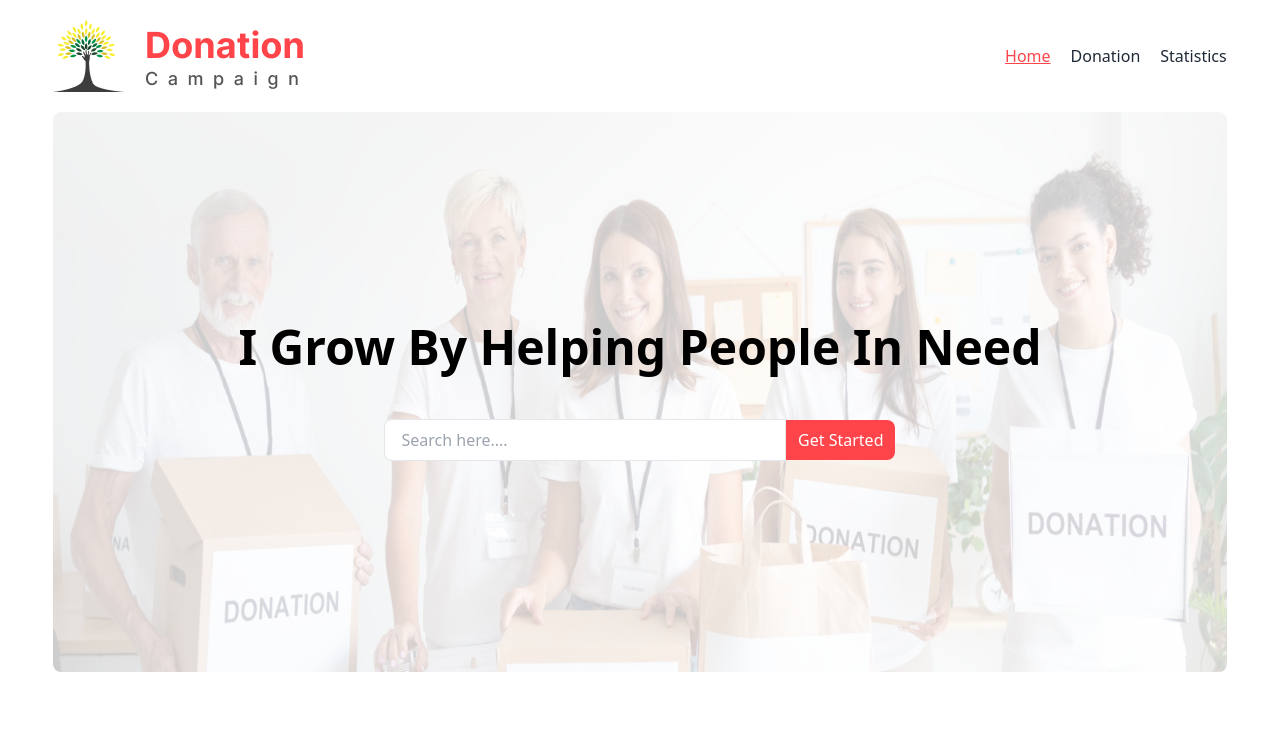
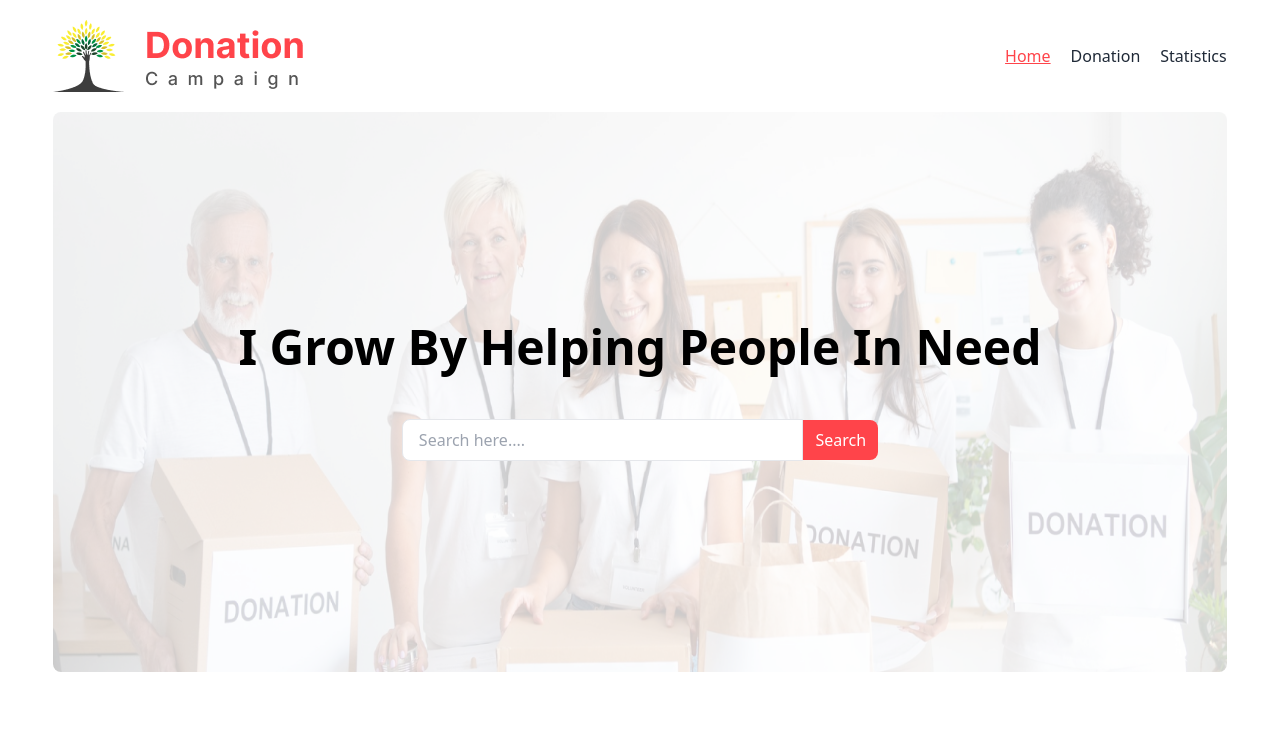
Before and after one commit to Saifulkhandaker/donation-campaign, a React (Vite) app: page / in a window 1280 px wide. Shown: the top 734 px of the page. Built offline with nearby package versions, Linux system fonts and the light colour scheme.

Commit message:
btn name changed to Search

```diff
--- a/src/components/Header/Banner/Banner.jsx
+++ b/src/components/Header/Banner/Banner.jsx
@@ -22,7 +22,7 @@ const Banner = () => {
               placeholder="Search here...."
             />
             <button className=" text-white font-medium py-2 px-3 rounded-r-lg bg-[#FF444A] ">
-              Get Started
+            Search
             </button>
           </div>
         </div>
```
